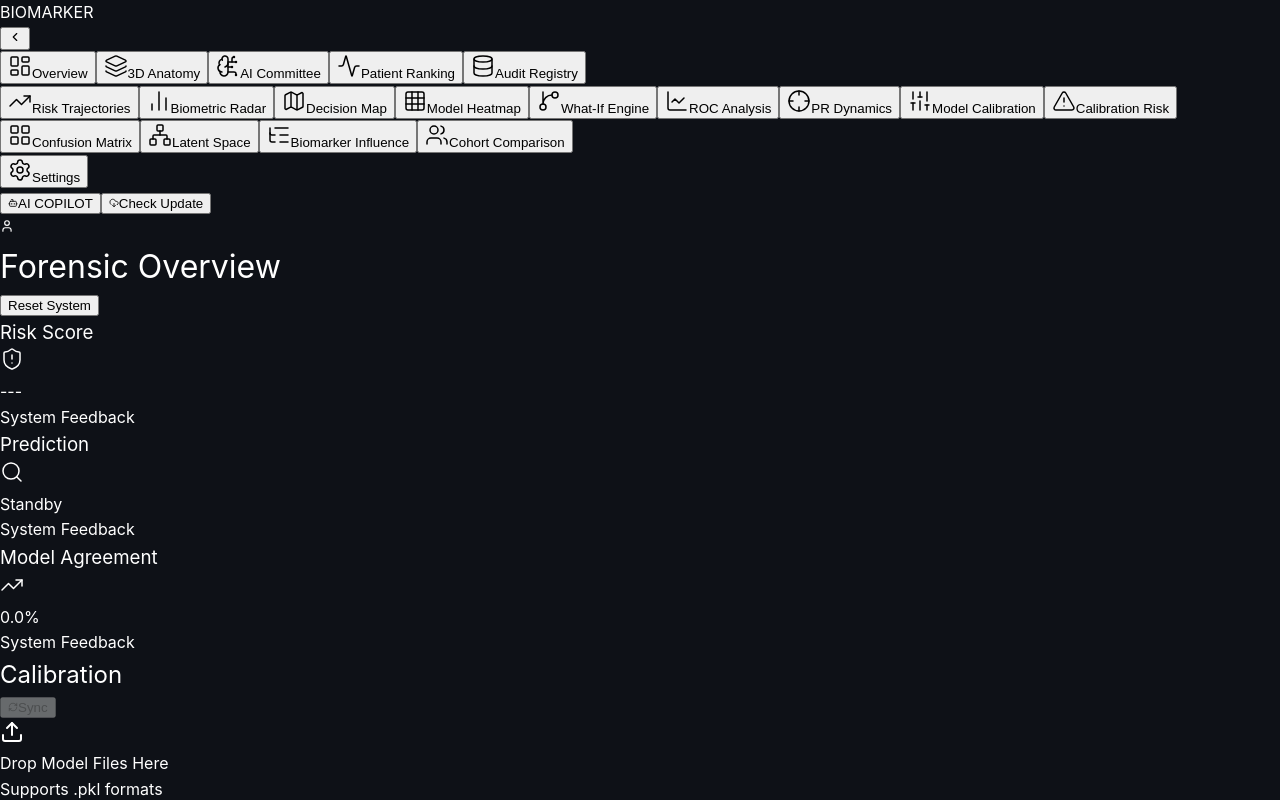
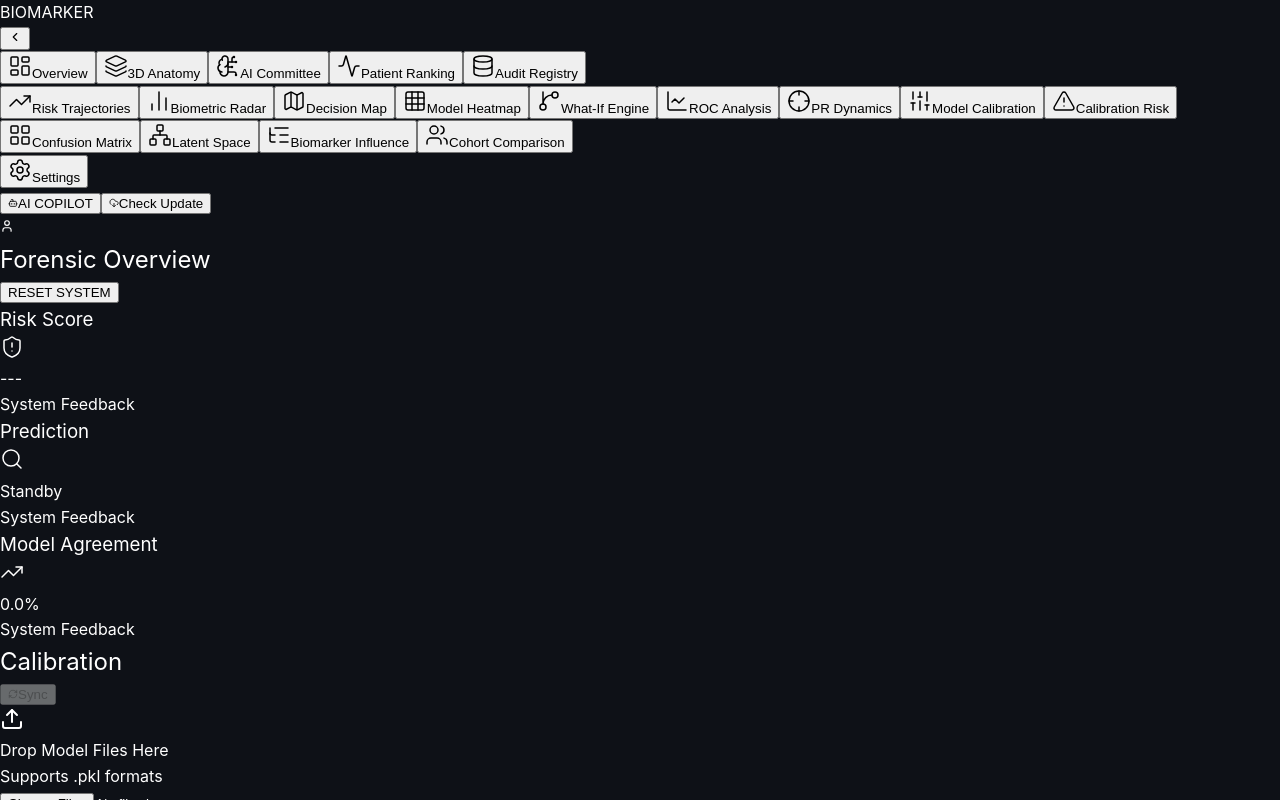
Before and after one commit to Saboor-Hamedi/biomarkers, a React (Vite) app in the folder src/renderer/: page / in a window 1280 px wide. Shown: the top 800 px of the page. Built offline with nearby package versions, Linux system fonts and the light colour scheme.

Commit message:
Refine Dashboard UI: Compact layout, match headers, and adjust spacing

```diff
--- a/src/renderer/src/App.jsx
+++ b/src/renderer/src/App.jsx
@@ -227,35 +227,32 @@ function App() {
       <div className="flex-1 flex flex-col min-w-0">
         <Header />
 
-        <main className={cn("flex-1 overflow-y-auto custom-scrollbar", activeTab !== 'anatomy' && activeTab !== 'dashboard' ? 'p-8' : '')}>
+        <main className={cn("flex-1 overflow-y-auto custom-scrollbar", activeTab !== 'anatomy' ? 'p-8' : '')}>
           <div className={cn(activeTab !== 'anatomy' ? "max-w-6xl mx-auto" : "h-full w-full")}>
             {activeTab === 'anatomy' && (
               <HumanAnatomyWorkspace onPredict={handlePredict} loading={loading} />
             )}
             {activeTab === 'dashboard' && (
-              <div className="space-y-8 animate-in fade-in duration-500 max-w-5xl mx-auto pb-20">
-                <header className="flex items-center justify-between">
-                  <div className="flex items-center gap-3">
-
-                    <h1 className="text-base font-bold tracking-tight text-white">
-                      Forensic Overview
-                    </h1>
-                  </div>
+              <div className="space-y-6 animate-in fade-in duration-500 max-w-5xl mx-auto pb-10">
+                <div className="flex items-center justify-between mb-2">
+                  <h2 className="text-lg font-black tracking-tight">
+                    Forensic Overview
+                  </h2>
                   <button
                     onClick={handleReset}
-                    className="px-4 py-1.5 border border-red-900/30 text-red-500 text-[8px] font-bold tracking-widest rounded hover:bg-red-500 hover:text-white transition-all"
+                    className="text-[9px] bg-red-500/10 text-red-500 px-2 py-1 rounded border border-red-500/20 font-black tracking-widest hover:bg-red-500/20 transition-all cursor-pointer"
                   >
-                    Reset System
+                    RESET SYSTEM
                   </button>
-                </header>
+                </div>
 
-                <div className="grid grid-cols-1 md:grid-cols-3 gap-6">
+                <div className="grid grid-cols-1 md:grid-cols-3 gap-4">
                   {stats.map((stat, i) => (
                     <StatCard key={i} {...stat} />
                   ))}
                 </div>
 
-                <div className="space-y-8">
+                <div className="space-y-4">
                   <ArtifactPicker
                     onSync={fetchStatus}
                     files={artifactFiles}
--- a/src/renderer/src/components/StatCard.jsx
+++ b/src/renderer/src/components/StatCard.jsx
@@ -2,25 +2,25 @@ import { cn } from '../lib/utils'
 
 const StatCard = ({ label, value, icon: Icon, color, accent }) => {
   return (
-    <div className="group relative overflow-hidden rounded-xl border border-slate-800 bg-slate-900/40 p-6 transition-all hover:border-slate-700 hover:bg-slate-900/60">
+    <div className="group relative overflow-hidden rounded-xl border border-slate-800 bg-slate-900/40 p-4 transition-all hover:border-slate-700 hover:bg-slate-900/60">
       {/* Subtle background glow effect */}
       <div className="absolute -right-10 -top-10 h-32 w-32 rounded-full bg-sky-500/5 blur-3xl group-hover:bg-sky-500/10 transition-colors" />
 
       <div className="relative z-10 flex flex-col h-full justify-between">
-        <div className="flex items-start justify-between mb-4">
-          <h3 className="text-xs font-medium uppercase tracking-wider text-slate-400">
+        <div className="flex items-start justify-between mb-2">
+          <h3 className="text-[10px] font-bold uppercase tracking-wider text-slate-400">
             {label}
           </h3>
-          {Icon && <Icon className="h-5 w-5 text-slate-500" strokeWidth={1.5} />}
+          {Icon && <Icon className="h-4 w-4 text-slate-500" strokeWidth={1.5} />}
         </div>
 
         <div className="mt-auto">
           <div className="flex items-baseline gap-2">
-            <span className={cn("text-3xl font-semibold tracking-tight", color || "text-slate-100")}>
+            <span className={cn("text-xl font-bold tracking-tight", color || "text-slate-100")}>
               {value}
             </span>
           </div>
-          <p className="mt-2 text-xs text-slate-500 font-medium">
+          <p className="mt-1 text-[9px] text-slate-500 font-medium">
             System Feedback
           </p>
         </div>
```
